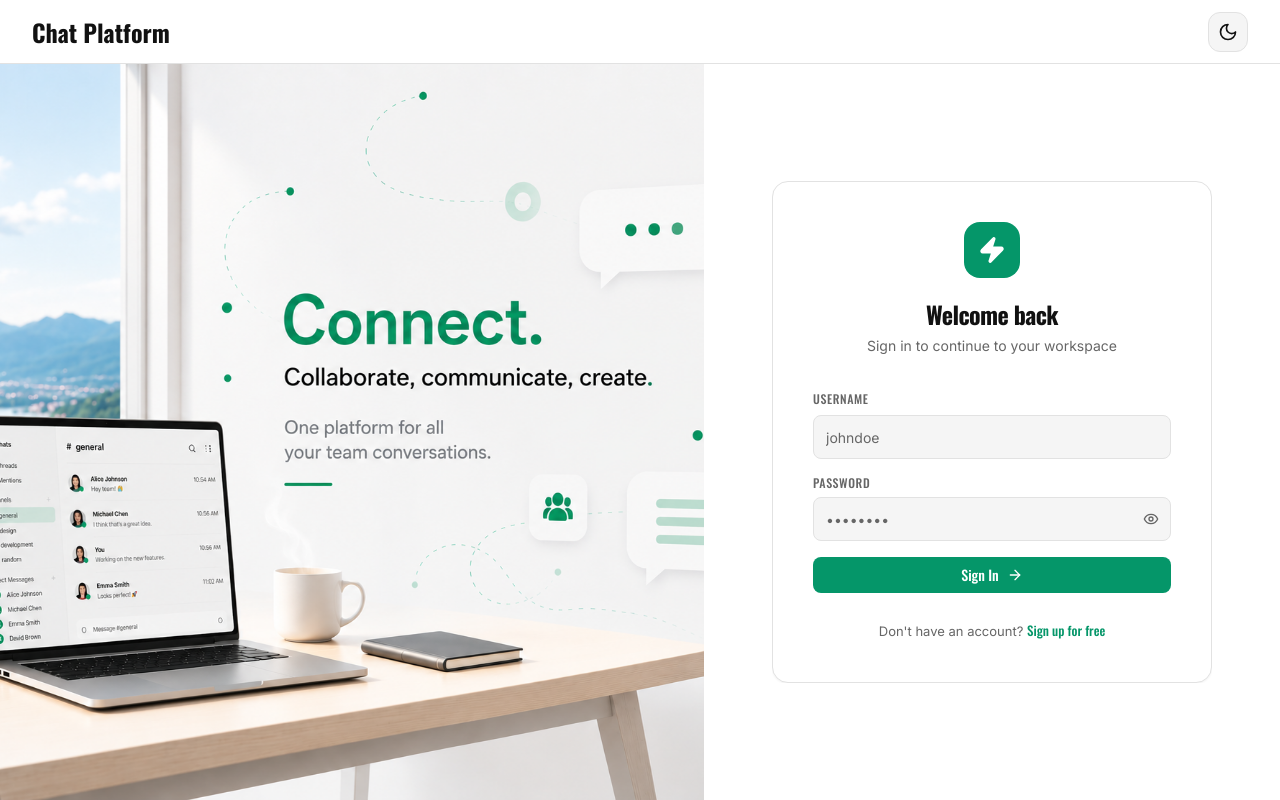
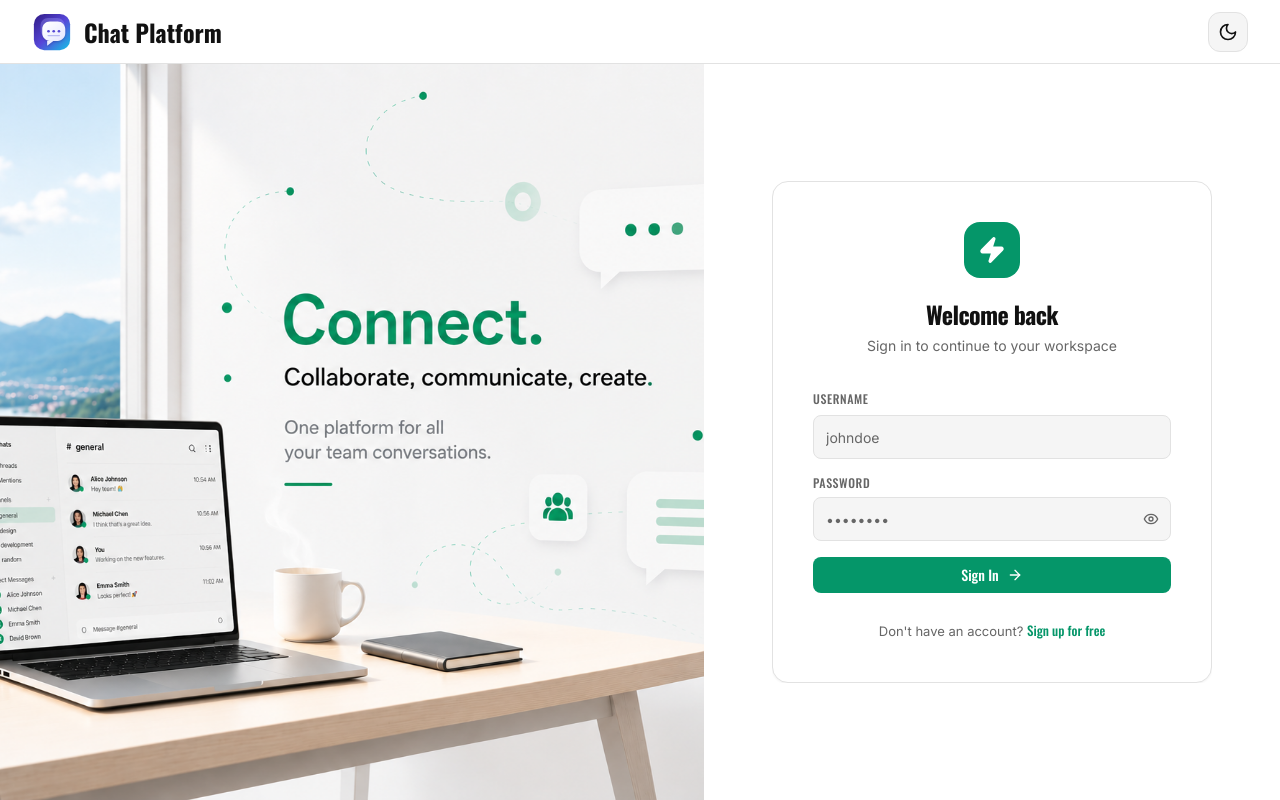
Before and after one commit to siddharthg-7/chat-platform, a React (Vite) app in the folder frontend/: page /login in a window 1280 px wide. Built offline with nearby package versions, Linux system fonts and the light colour scheme; no server answers.

Commit message:
Added chat platform logo

```diff
--- a/frontend/src/components/auth/AuthLayout.jsx
+++ b/frontend/src/components/auth/AuthLayout.jsx
@@ -1,6 +1,7 @@
 import { useTheme } from "@/context/ThemeContext";
 import AuthWallpaper from "./AuthWallpaper";
 import ThemeToggle from "./ThemeToggle";
+import logo from "@/assets/logo.svg";
 
 export default function AuthLayout({
   children,
@@ -11,7 +12,16 @@ export default function AuthLayout({
   return (
     <div className="min-h-screen flex flex-col bg-surface text-foreground transition-colors duration-300">
       <header className="h-16 flex items-center justify-between px-8 border-b border-border bg-panel transition-colors duration-300">
-        <h1 className="text-2xl font-bold text-foreground">Chat Platform</h1>
+        <div className="flex items-center gap-3">
+          <img
+            src={logo}
+            alt="Chat Platform Logo"
+            className="w-10 h-10"
+          />
+          <h1 className="text-2xl font-bold text-foreground">
+            Chat Platform
+          </h1>
+        </div>
         <ThemeToggle theme={theme} setTheme={toggleTheme} />
       </header>
 
```
Also changed, not shown: frontend/src/assets/logo.svg (added), 1 other file (tests, documents, lock files or other folders).
